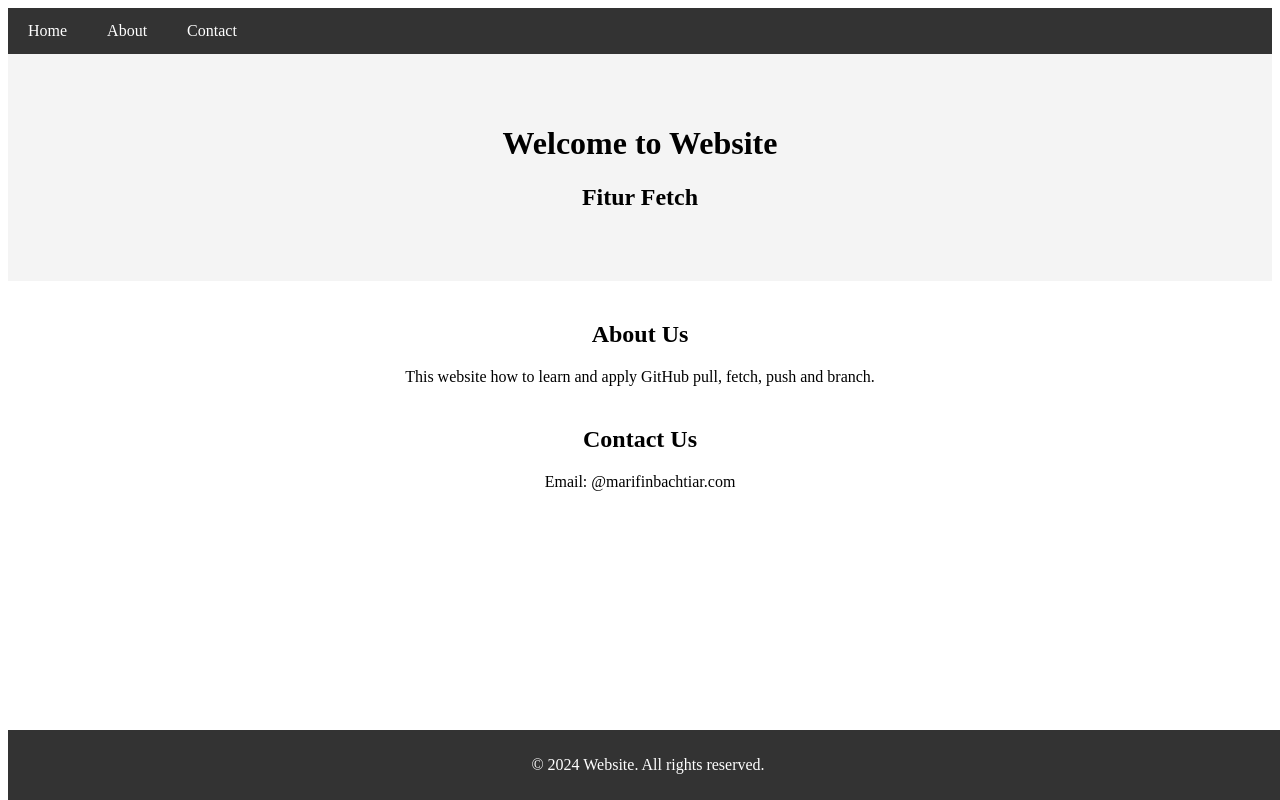
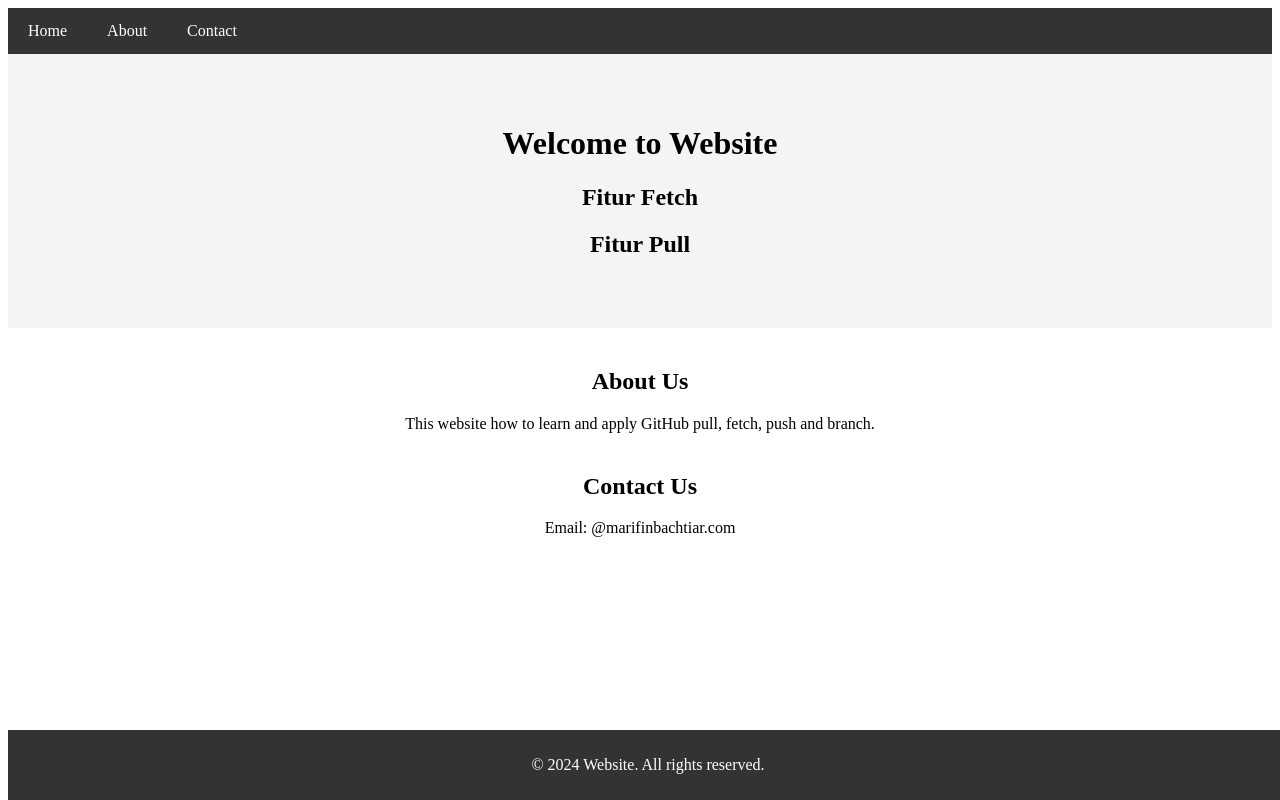
Before and after one commit to Astars4/belajargithub, a plain HTML site: page index.html in a window 1280 px wide. Drawn offline with Linux system fonts and the light colour scheme.

Commit message:
Update index.html

```diff
--- a/index.html
+++ b/index.html
@@ -22,6 +22,7 @@
         <header>
             <h1>Welcome to Website</h1>
             <h2>Fitur Fetch</h2>
+            <h2>Fitur Pull</h2>
         </header>
 
 <!-- Main Content -->
```
